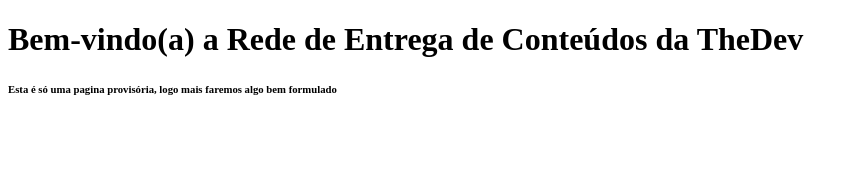
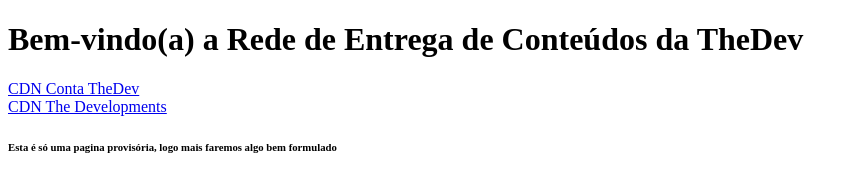
Before and after one commit to thedevgroup/cdnthedev, a plain HTML site: page index.html in a window 1280 px wide. Shown: the whole page, without its empty margins (0-858 px from the left). Drawn offline with Linux system fonts and the light colour scheme.

Commit message:
Update index.html

```diff
--- a/index.html
+++ b/index.html
@@ -8,7 +8,7 @@
 <body>
  <h1>Bem-vindo(a) a Rede de Entrega de Conteúdos da TheDev</h1>
 
-
+<a href="https://cdn.thedevgroup.ga/contathedev/">CDN Conta TheDev</a><br> <a href="https://cdn.thedevgroup.ga/thedevelopments/">CDN The Developments</a>
 
  <h6>Esta é só uma pagina provisória, logo mais faremos algo bem formulado</h6>
 </body>
```
